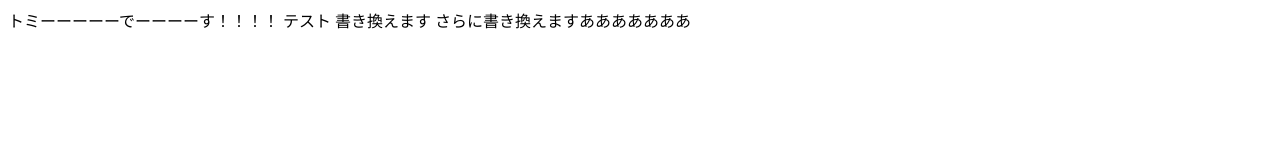
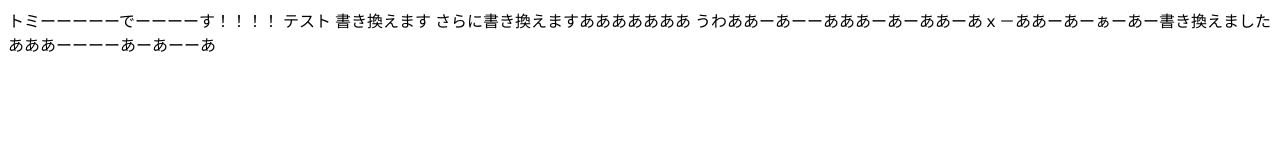
Before and after one commit to tommy221155/20250428-git-workshop, a plain HTML site: page index.html in a window 1280 px wide. Drawn offline with Linux system fonts and the light colour scheme.

Commit message:
Update index.html
叫びました

```diff
--- a/index.html
+++ b/index.html
@@ -9,5 +9,6 @@
     テスト
     書き換えます
     さらに書き換えますあああああああ
+    うわああーあーーあああーあーああーあｘ－ああーあーぁーあー書き換えましたあああーーーーあーあーーあ
   </body>
 </html>
```
